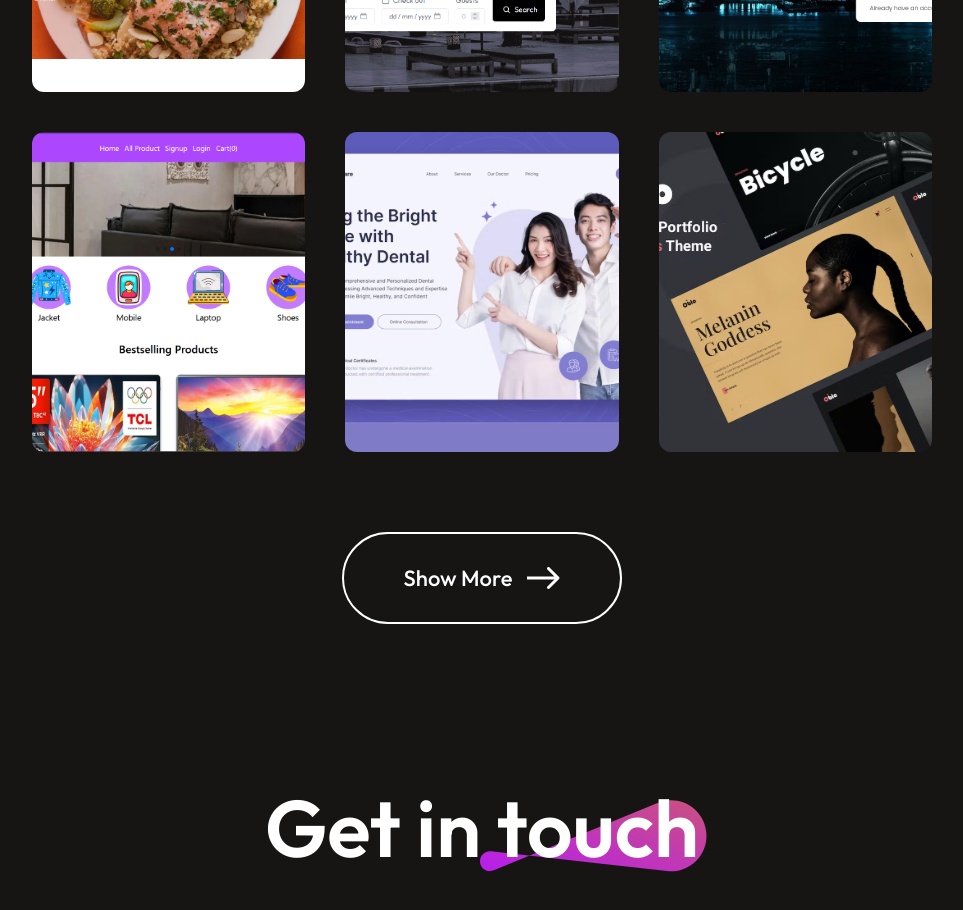
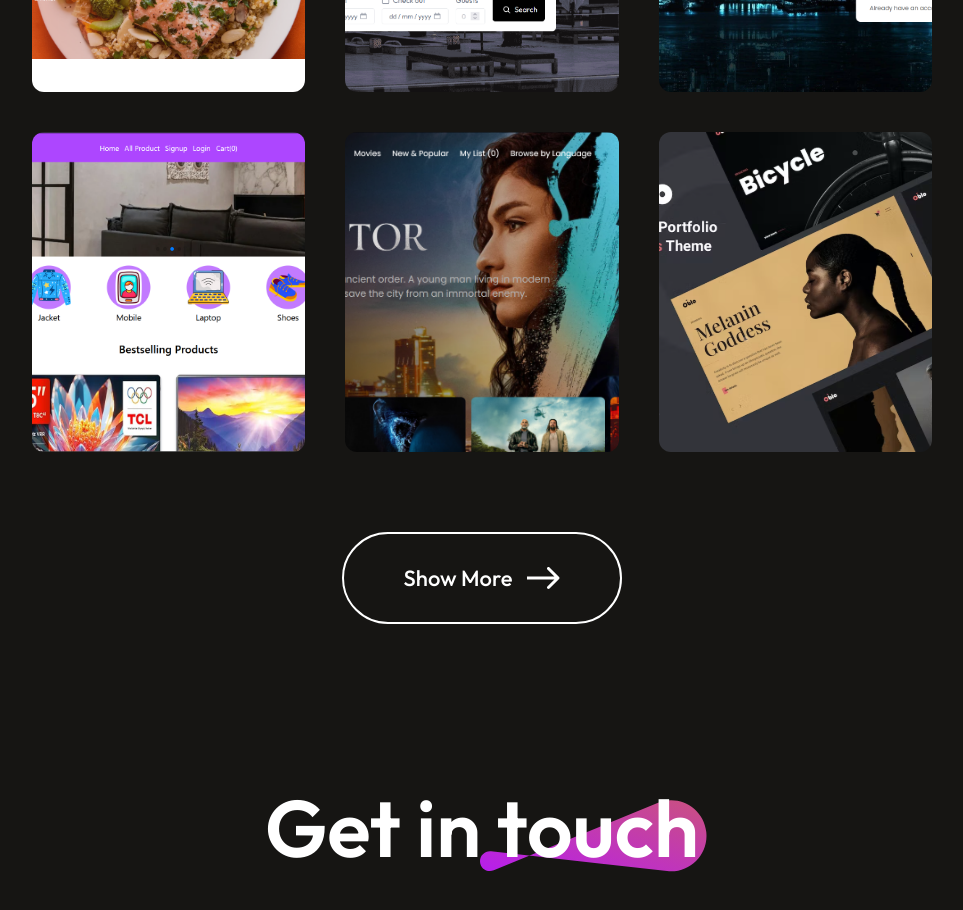
Before and after one commit to Deepak6205/my-portfolio, a React (Vite) app: page / in a window 1280 px wide. Shown: the part 4620-5530 px from the top of the page, without its empty margins (158-1121 px from the left). Built offline with nearby package versions, Linux system fonts and the light colour scheme.

Commit message:
added new project link

```diff
--- a/src/assets/mywork_data.js
+++ b/src/assets/mywork_data.js
@@ -2,7 +2,7 @@ import project1_img from '../assets/project_1.png'
 import project2_img from '../assets/project_2.png'
 import project3_img from '../assets/project_3.png'
 import project4_img from '../assets/project_4.png'
-import project5_img from '../assets/project_5.svg'
+import project5_img from '../assets/project_5.png'
 import project6_img from '../assets/project_6.svg'
 import project7_img from '../assets/project_4.svg'
 import project8_img from '../assets/project_3.svg'
@@ -36,7 +36,7 @@ const mywork_data = [
     },
     {
         w_no:5,
-        w_name:"Web design",
+        link:"https://netflix-clone-seven-smoky.vercel.app/",
         w_img:project5_img
     },
     {
--- a/src/components/MyWork/MyWork.jsx
+++ b/src/components/MyWork/MyWork.jsx
@@ -14,7 +14,7 @@ const MyWork = () => {
     : mywork_data.slice(0, 6);
 
   const handleToggle = () => {
-    if (!hasMoreThanSix) return; // disable click if <= 6
+    if (!hasMoreThanSix) return;
     setShowAll(prev => !prev);
   };
 
@@ -39,7 +39,7 @@ const MyWork = () => {
         ))}
       </div>
 
-      {/* Button always visible */}
+
       <div
         className="mywork-showmore"
         onClick={handleToggle}
```
Also changed, not shown: src/assets/project_5.png (added).
